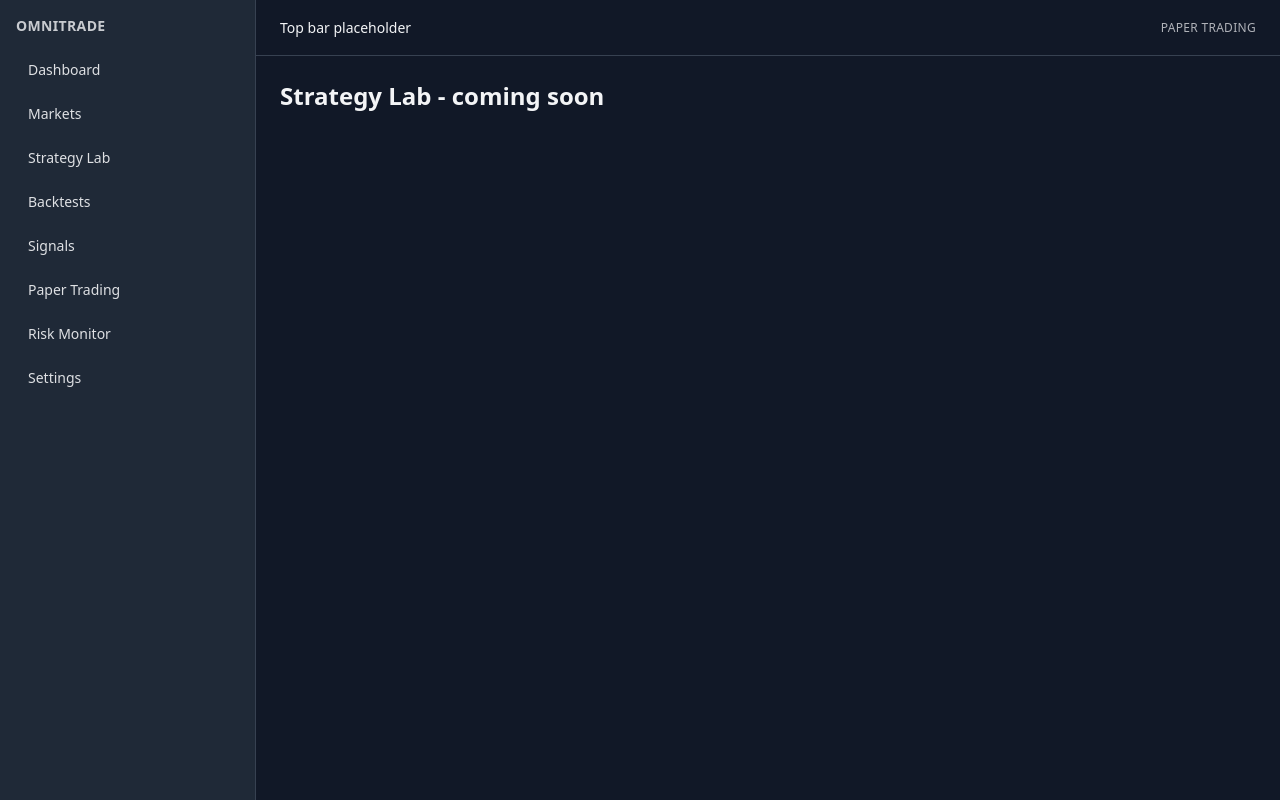
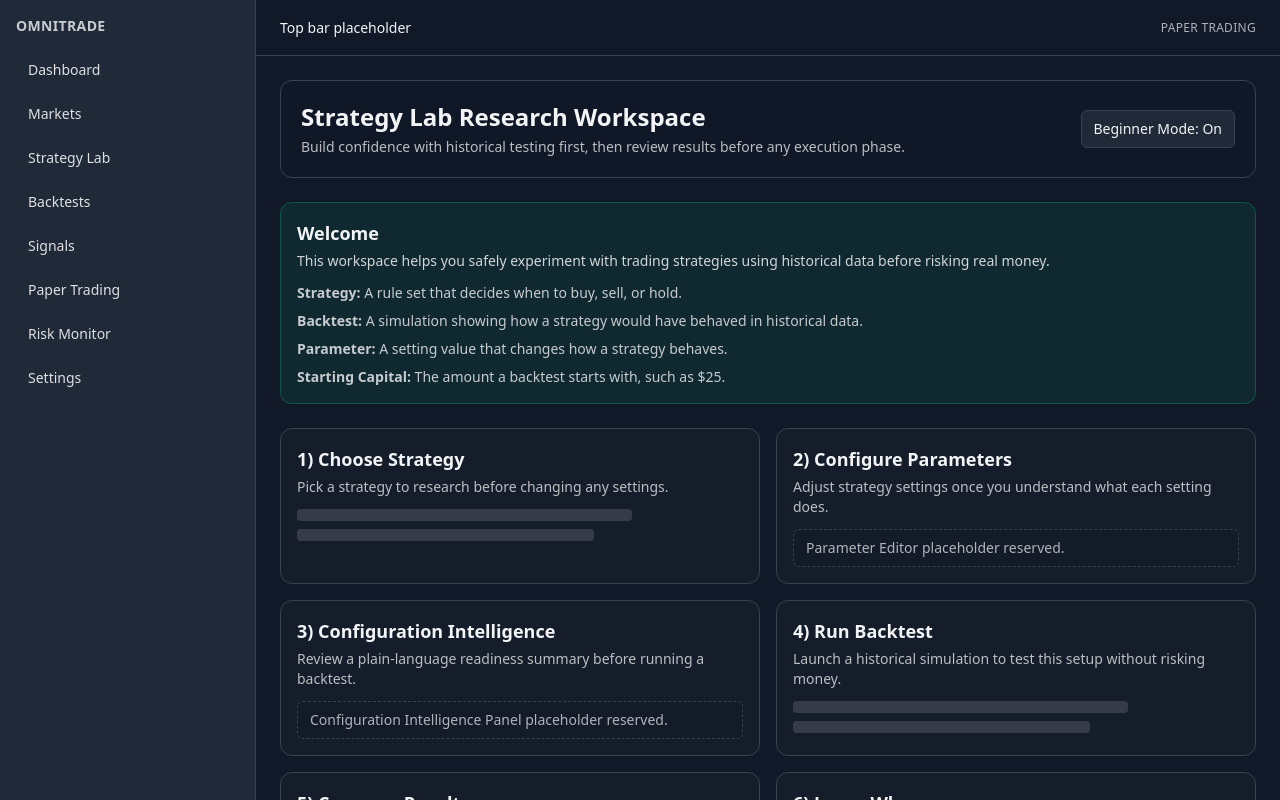
Before and after one commit to doverradio/omnitrade-legacy-engine, a Next.js app in the folder apps/web/: page /strategy-lab in a window 1280 px wide. Shown: the top 800 px of the page. Built offline with nearby package versions, Linux system fonts and the light colour scheme.

Commit message:
Implement Phase 4.1 Strategy Lab foundation.

```diff
--- a/apps/web/app/strategy-lab/page.tsx
+++ b/apps/web/app/strategy-lab/page.tsx
@@ -1,3 +1,134 @@
+"use client";
+
+import { useState } from "react";
+
+type PlaceholderSectionProps = {
+  id: string;
+  title: string;
+  description: string;
+  placeholder: string;
+  tone?: "empty" | "loading";
+};
+
+function PlaceholderSection({ id, title, description, placeholder, tone = "empty" }: PlaceholderSectionProps) {
+  return (
+    <section
+      aria-labelledby={id}
+      className="rounded-xl border border-border bg-muted/30 p-4"
+      data-testid={`strategy-lab-section-${id}`}
+    >
+      <h2 id={id} className="text-base font-semibold sm:text-lg">
+        {title}
+      </h2>
+      <p className="mt-1 text-sm text-foreground/75">{description}</p>
+      {tone === "loading" ? (
+        <div className="mt-3 space-y-2" role="status" aria-live="polite" aria-label={`${title} loading placeholder`}>
+          <div className="h-3 w-3/4 animate-pulse rounded bg-foreground/20" />
+          <div className="h-3 w-2/3 animate-pulse rounded bg-foreground/20" />
+        </div>
+      ) : (
+        <p className="mt-3 rounded-md border border-dashed border-border bg-background/30 px-3 py-2 text-sm text-foreground/70">
+          {placeholder}
+        </p>
+      )}
+    </section>
+  );
+}
+
 export default function StrategyLabPage() {
-  return <h1 className="text-2xl font-semibold">Strategy Lab - coming soon</h1>;
+  const [isBeginnerMode, setIsBeginnerMode] = useState(true);
+
+  return (
+    <div className="mx-auto w-full max-w-7xl space-y-4 sm:space-y-6" data-testid="strategy-lab-mobile-wrapper">
+      <header className="space-y-2 rounded-xl border border-border bg-background/40 p-4 sm:p-5">
+        <div className="flex flex-col gap-3 sm:flex-row sm:items-center sm:justify-between">
+          <div>
+            <h1 className="text-2xl font-semibold">Strategy Lab Research Workspace</h1>
+            <p className="mt-1 text-sm text-foreground/75">
+              Build confidence with historical testing first, then review results before any execution phase.
+            </p>
+          </div>
+          <button
+            type="button"
+            role="switch"
+            aria-checked={isBeginnerMode}
+            aria-label="Beginner Mode"
+            onClick={() => setIsBeginnerMode((previous) => !previous)}
+            className="inline-flex items-center justify-center rounded-md border border-border bg-muted px-3 py-2 text-sm font-medium transition hover:bg-foreground/10"
+          >
+            Beginner Mode: {isBeginnerMode ? "On" : "Off"}
+          </button>
+        </div>
+      </header>
+
+      {isBeginnerMode ? (
+        <section className="rounded-xl border border-emerald-500/30 bg-emerald-500/10 p-4" data-testid="beginner-welcome-card">
+          <h2 className="text-base font-semibold sm:text-lg">Welcome</h2>
+          <p className="mt-1 text-sm text-foreground/85">
+            This workspace helps you safely experiment with trading strategies using historical data before risking real money.
+          </p>
+          <ul className="mt-3 space-y-2 text-sm text-foreground/80">
+            <li>
+              <strong>Strategy:</strong> A rule set that decides when to buy, sell, or hold.
+            </li>
+            <li>
+              <strong>Backtest:</strong> A simulation showing how a strategy would have behaved in historical data.
+            </li>
+            <li>
+              <strong>Parameter:</strong> A setting value that changes how a strategy behaves.
+            </li>
+            <li>
+              <strong>Starting Capital:</strong> The amount a backtest starts with, such as $25.
+            </li>
+          </ul>
+        </section>
+      ) : null}
+
+      <div className="grid gap-4 lg:grid-cols-2" data-testid="strategy-lab-sections-grid">
+        <PlaceholderSection
+          id="choose-strategy"
+          title="1) Choose Strategy"
+          description="Pick a strategy to research before changing any settings."
+          placeholder="No strategy selected yet. Strategy list placeholder reserved."
+          tone="loading"
+        />
+
+        <PlaceholderSection
+          id="configure-parameters"
+          title="2) Configure Parameters"
+          description="Adjust strategy settings once you understand what each setting does."
+          placeholder="Parameter Editor placeholder reserved."
+        />
+
+        <PlaceholderSection
+          id="configuration-intelligence"
+          title="3) Configuration Intelligence"
+          description="Review a plain-language readiness summary before running a backtest."
+          placeholder="Configuration Intelligence Panel placeholder reserved."
+        />
+
+        <PlaceholderSection
+          id="run-backtest"
+          title="4) Run Backtest"
+          description="Launch a historical simulation to test this setup without risking money."
+          placeholder="Backtest launch placeholder reserved."
+          tone="loading"
+        />
+
+        <PlaceholderSection
+          id="compare-results"
+          title="5) Compare Results"
+          description="Compare runs side by side to understand trade-offs before choosing a preset."
+          placeholder="Comparison Workspace placeholder reserved."
+        />
+
+        <PlaceholderSection
+          id="learn-why"
+          title="6) Learn Why"
+          description="Read clear explanations of what happened and what each metric means."
+          placeholder="Explainability Panel placeholder reserved."
+        />
+      </div>
+    </div>
+  );
 }
```
Also changed, not shown: 4 other files (tests, documents, lock files or other folders).
